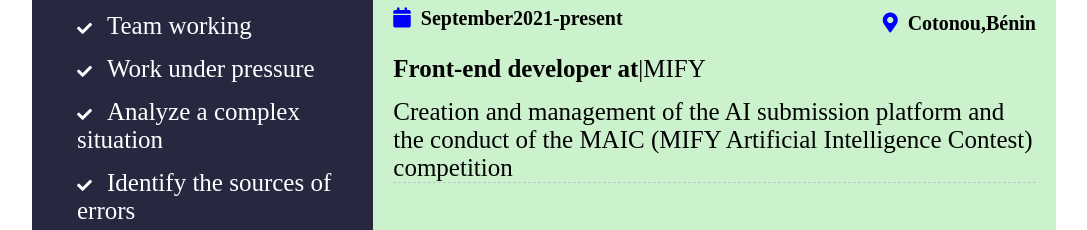
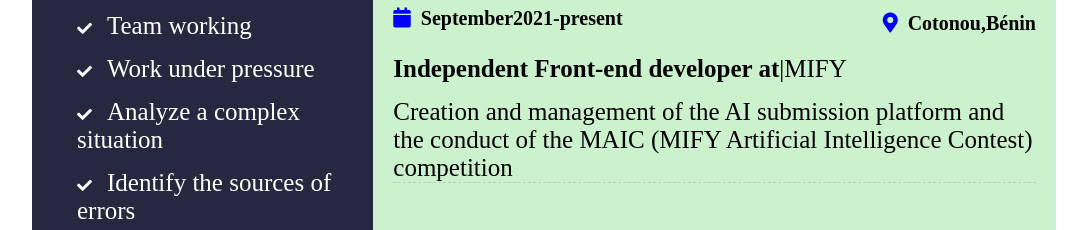
Before and after one commit to Isaaceldon/Projet_CV, a plain HTML site: page index.html in a window 1280 px wide. Shown: the part 508-738 px from the top of the page, without its empty margins (96-1183 px from the left). Drawn offline with Linux system fonts and the light colour scheme.

Commit message:
updating experience

```diff
--- a/index.html
+++ b/index.html
@@ -168,7 +168,7 @@
                             </div>
                         </div>
                     <div class="tache">
-                        <p>Front-end developer at<span class="lieu_expe">|MIFY</span></p>
+                        <p>Independent Front-end developer at<span class="lieu_expe">|MIFY</span></p>
                         <p> Creation and management of the AI submission platform and the conduct of the MAIC (MIFY Artificial Intelligence Contest) competition</p>
                     </div>
                 </div>
```
